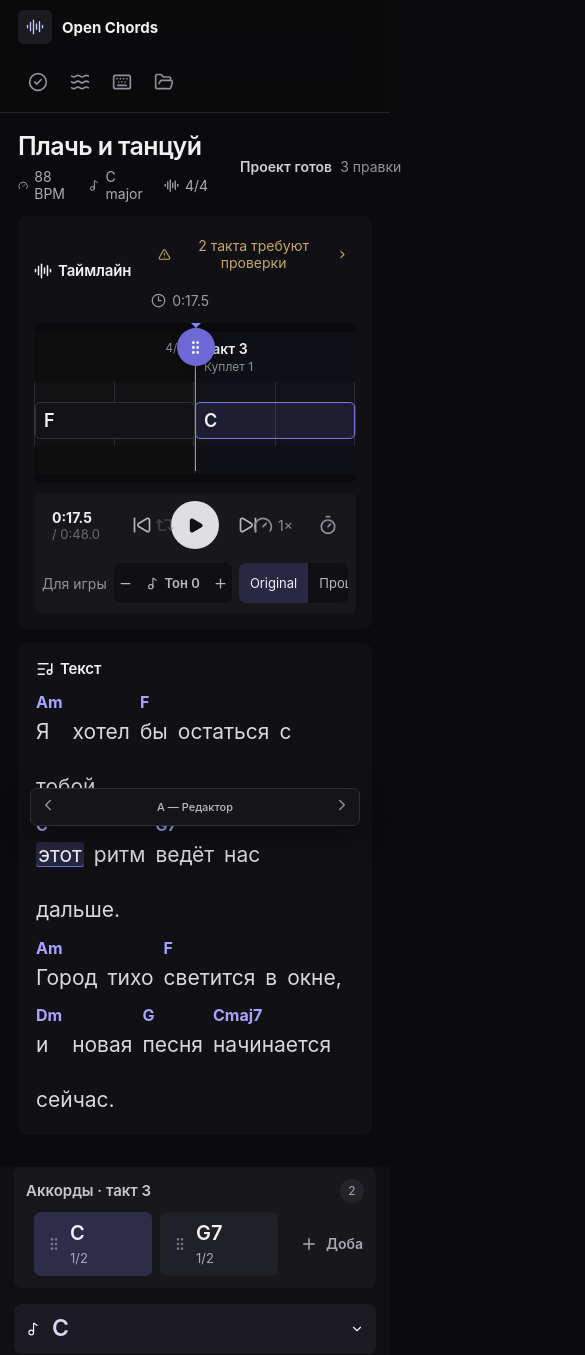
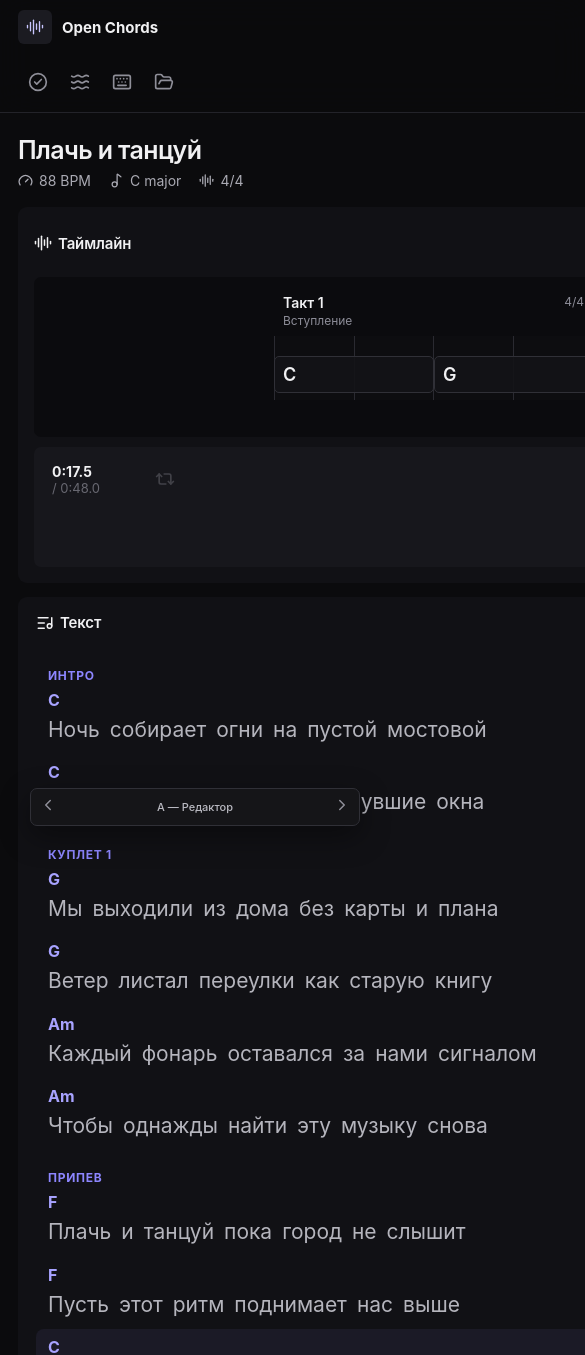
Before and after one commit to qisoft/open-chords, a React (Vite) app in the folder prototypes/workspace-ux/: page / in a window 390 px wide. Shown: the top 1355 px of the page, 585 px wide, since content can reach past the window. Built offline with nearby package versions, Linux system fonts and the light colour scheme.

Commit message:
Prototype full-song lyric autoscroll

```diff
--- a/prototypes/workspace-ux/src/App.jsx
+++ b/prototypes/workspace-ux/src/App.jsx
@@ -56,29 +56,42 @@ const CHORD_TYPES = [
   { id: 'nine', suffix: '9', label: 'с ноною' },
 ]
 
+function timedLyricLine(id, section, text, start, end) {
+  const tokens = text.split(' ')
+  const step = (end - start) / tokens.length
+  return {
+    id,
+    section,
+    words: tokens.map((word, index) => ({ id: `${id}-${index + 1}`, text: word, start: start + step * index, end: start + step * (index + 1) })),
+  }
+}
+
+// Prototype fixture: a complete original song, long enough to exercise independent lyric scrolling.
 const LYRIC_LINES = [
-  [
-    { id: 'l1-1', text: 'Я', start: 18, end: 20 }, { id: 'l1-2', text: 'хотел', start: 20, end: 23 },
-    { id: 'l1-3', text: 'бы', start: 23, end: 25 }, { id: 'l1-4', text: 'остаться', start: 25, end: 28 },
-    { id: 'l1-5', text: 'с', start: 28, end: 29 }, { id: 'l1-6', text: 'тобой,', start: 29, end: 32 },
-  ],
-  [
-    { id: 'l2-1', text: 'этот', start: 32, end: 35 }, { id: 'l2-2', text: 'ритм', start: 35, end: 38 },
-    { id: 'l2-3', text: 'ведёт', start: 38, end: 41 }, { id: 'l2-4', text: 'нас', start: 41, end: 43 },
-    { id: 'l2-5', text: 'дальше.', start: 43, end: 48 },
-  ],
-  [
-    { id: 'l3-1', text: 'Город', start: 48, end: 51 }, { id: 'l3-2', text: 'тихо', start: 51, end: 54 },
-    { id: 'l3-3', text: 'светится', start: 54, end: 58 }, { id: 'l3-4', text: 'в', start: 58, end: 59 },
-    { id: 'l3-5', text: 'окне,', start: 59, end: 64 },
-  ],
-  [
-    { id: 'l4-1', text: 'и', start: 64, end: 66 }, { id: 'l4-2', text: 'новая', start: 66, end: 70 },
-    { id: 'l4-3', text: 'песня', start: 70, end: 74 }, { id: 'l4-4', text: 'начинается', start: 74, end: 80 },
-    { id: 'l4-5', text: 'сейчас.', start: 80, end: 84 },
-  ],
+  timedLyricLine('intro-1', 'Интро', 'Ночь собирает огни на пустой мостовой', 0, 4),
+  timedLyricLine('intro-2', '', 'Первый аккорд отпирает уснувшие окна', 4, 8),
+  timedLyricLine('verse-1-1', 'Куплет 1', 'Мы выходили из дома без карты и плана', 8, 12),
+  timedLyricLine('verse-1-2', '', 'Ветер листал переулки как старую книгу', 12, 16),
+  timedLyricLine('verse-1-3', '', 'Каждый фонарь оставался за нами сигналом', 16, 20),
+  timedLyricLine('verse-1-4', '', 'Чтобы однажды найти эту музыку снова', 20, 24),
+  timedLyricLine('chorus-1-1', 'Припев', 'Плачь и танцуй пока город не слышит', 24, 28),
+  timedLyricLine('chorus-1-2', '', 'Пусть этот ритм поднимает нас выше', 28, 32),
+  timedLyricLine('chorus-1-3', '', 'Свет не погас пока мы его держим', 32, 36),
+  timedLyricLine('chorus-1-4', '', 'Плачь и танцуй оставайся надеждой', 36, 40),
+  timedLyricLine('verse-2-1', 'Куплет 2', 'Утро рисует на крышах холодные тени', 40, 44),
+  timedLyricLine('verse-2-2', '', 'Чашка остыла но песня ещё не допета', 44, 48),
+  timedLyricLine('verse-2-3', '', 'Мы научились не прятать свои отражения', 48, 52),
+  timedLyricLine('verse-2-4', '', 'И выбирать направление против запретов', 52, 56),
+  timedLyricLine('bridge-1', 'Бридж', 'Если дорога внезапно закончится утром', 56, 60),
+  timedLyricLine('bridge-2', '', 'Мы нарисуем продолжение прямо на небе', 60, 64),
+  timedLyricLine('bridge-3', '', 'Тихо считаем четыре удара до света', 64, 68),
+  timedLyricLine('final-1', 'Финальный припев', 'Плачь и танцуй пока город не слышит', 68, 72),
+  timedLyricLine('final-2', '', 'Пусть этот ритм поднимает нас выше', 72, 76),
+  timedLyricLine('final-3', '', 'Свет не погас пока мы его держим', 76, 80),
+  timedLyricLine('final-4', '', 'Плачь и танцуй оставайся надеждой', 80, 84),
+  timedLyricLine('outro-1', 'Аутро', 'Последний аккорд растворяется медленно в окнах', 84, 88),
 ]
-const LYRIC_WORDS = LYRIC_LINES.flat()
+const LYRIC_WORDS = LYRIC_LINES.flatMap((line) => line.words)
 
 const STATES = [
   { label: 'Готово', title: 'Проект готов', detail: '3 правки', tone: 'good', icon: CheckCircle2 },
@@ -269,15 +282,15 @@ function timedChordEvents(bars) {
   return result
 }
 function chordLabelsForLyricLines(bars, lines) {
-  const labels = Array(lines.flat().length).fill('')
+  const labels = Array(lines.flatMap((line) => line.words).length).fill('')
   const chordEvents = timedChordEvents(bars)
   let lineOffset = 0
   lines.forEach((line) => {
     chordEvents.forEach((event) => {
-      const wordIndex = line.findIndex((word) => event.start < word.end && event.end > word.start)
+      const wordIndex = line.words.findIndex((word) => event.start < word.end && event.end > word.start)
       if (wordIndex >= 0 && !labels[lineOffset + wordIndex]) labels[lineOffset + wordIndex] = event.chord
     })
-    lineOffset += line.length
+    lineOffset += line.words.length
   })
   return labels
 }
@@ -608,12 +621,47 @@ function TimelineControls({ state, dispatch }) {
   </section>
 }
 
+function LyricsPanel({ state }) {
+  const scrollRef = useRef(null)
+  const lineRefs = useRef([])
+  const currentLyricIndex = LYRIC_WORDS.findIndex((word) => state.positionUnits >= word.start && state.positionUnits < word.end)
+  const currentWordId = LYRIC_WORDS[currentLyricIndex]?.id
+  const currentLineIndex = LYRIC_LINES.findIndex((line) => line.words.some((word) => word.id === currentWordId))
+  const lyricChordLabels = useMemo(() => chordLabelsForLyricLines(state.bars, LYRIC_LINES).map((chord) => presentedChord(chord, state)), [state.bars, state.transpose, state.chordMode])
+
+  useEffect(() => {
+    const scroller = scrollRef.current
+    const target = lineRefs.current[currentLineIndex]
+    if (!scroller || !target) return
+    const scrollRect = scroller.getBoundingClientRect()
+    const targetRect = target.getBoundingClientRect()
+    const targetTop = scroller.scrollTop + targetRect.top - scrollRect.top - (scroller.clientHeight - targetRect.height) / 2
+    scroller.scrollTo({ top: Math.max(0, targetTop), behavior: state.reducedMotion ? 'auto' : 'smooth' })
+  }, [currentLineIndex, state.reducedMotion])
+
+  let lineOffset = 0
+  return <section className="lyrics-strip" aria-label="Полный текст песни с аккордами и таймингом">
+    <div className="lyrics-heading"><h2><ListMusic size={15} aria-hidden="true" />Текст</h2></div>
+    <div ref={scrollRef} className="lyrics-scroll" tabIndex="0" aria-label="Текст песни">
+      <div className="lyrics-lines">{LYRIC_LINES.map((line, lineIndex) => {
+        const offset = lineOffset
+        lineOffset += line.words.length
+        const active = lineIndex === currentLineIndex
+        return <div className="lyric-block" key={line.id}>
+          {line.section && <h3 className="lyric-section">{line.section}</h3>}
+          <p ref={(node) => { lineRefs.current[lineIndex] = node }} className={`lyric-line${active ? ' active-line' : ''}`} aria-current={active ? 'true' : undefined}>
+            {line.words.map((word, wordIndex) => { const index = offset + wordIndex; return <span className="lyric-token" key={word.id}><strong className="lyric-chord" aria-hidden={lyricChordLabels[index] ? undefined : true}>{lyricChordLabels[index] || '\u00a0'}</strong><span>{index === currentLyricIndex ? <mark title="Сейчас звучит это слово">{word.text}</mark> : word.text}</span></span> })}
+          </p>
+        </div>
+      })}</div>
+    </div>
+  </section>
+}
+
 function VariantA({ state, dispatch, bar, event }) {
-  const currentLyricIndex = LYRIC_WORDS.findIndex((word) => state.positionUnits >= word.start && state.positionUnits < word.end)
-  const lyricChordLabels = useMemo(() => chordLabelsForLyricLines(state.bars, LYRIC_LINES).map((chord) => presentedChord(chord, state)), [state.bars, state.transpose, state.chordMode])
   const presentedKey = shiftedRoot('C', state.transpose ?? 0)
   return <div className="shell variant-a"><Header state={state} dispatch={dispatch} /><div className="studio-grid">
-    <main id="workspace-main" className="studio-main" tabIndex="-1"><div className="editor-intro"><div><h1>Плачь и танцуй</h1><div className="track-facts"><span><Gauge size={12} aria-hidden="true" />88 BPM</span><span><Music2 size={12} aria-hidden="true" />{presentedKey} major</span><span><AudioLines size={12} aria-hidden="true" />4/4</span></div></div><StatusBanner state={state} /></div><Timeline state={state} dispatch={dispatch} controls /><section className="lyrics-strip" aria-label="Многострочный текст песни с аккордами и таймингом"><div className="lyrics-heading"><h2><ListMusic size={15} aria-hidden="true" />Текст</h2></div><div className="lyrics-lines">{LYRIC_LINES.map((line, lineIndex) => { const lineOffset = LYRIC_LINES.slice(0, lineIndex).reduce((sum, item) => sum + item.length, 0); return <p className="lyric-line" key={`line-${lineIndex}`}>{line.map((word, wordIndex) => { const index = lineOffset + wordIndex; return <span className="lyric-token" key={word.id}><strong className="lyric-chord" aria-hidden={lyricChordLabels[index] ? undefined : true}>{lyricChordLabels[index] || '\u00a0'}</strong><span>{index === currentLyricIndex ? <mark title="Сейчас звучит это слово">{word.text}</mark> : word.text}</span></span> })}</p> })}</div></section></main>
+    <main id="workspace-main" className="studio-main" tabIndex="-1"><div className="editor-intro"><div><h1>Плачь и танцуй</h1><div className="track-facts"><span><Gauge size={12} aria-hidden="true" />88 BPM</span><span><Music2 size={12} aria-hidden="true" />{presentedKey} major</span><span><AudioLines size={12} aria-hidden="true" />4/4</span></div></div><StatusBanner state={state} /></div><Timeline state={state} dispatch={dispatch} controls /><LyricsPanel state={state} /></main>
     <EventEditor state={state} bar={bar} event={event} dispatch={dispatch} />
   </div></div>
 }
--- a/prototypes/workspace-ux/src/styles.css
+++ b/prototypes/workspace-ux/src/styles.css
@@ -108,7 +108,7 @@ button { cursor: pointer; }
 .chip-button[aria-pressed="true"] { border-color: var(--good); background: #123126; color: var(--good); }
 
 /* Variant A */
-.studio-grid { display: grid; grid-template-columns: minmax(560px, 1fr) 370px; min-height: calc(100vh - 152px); }
+.studio-grid { display: grid; grid-template-columns: minmax(0, 1fr) minmax(340px, 370px); min-height: calc(100vh - 152px); }
 .library-panel { border-right: 1px solid var(--line); background: #0d1015; }
 .search-label { display: block; padding: 12px; }
 .search-label input, .field-group input { width: 100%; min-height: 42px; border: 1px solid var(--line); border-radius: 9px; background: var(--surface); color: var(--text); padding: 8px 10px; }
@@ -675,6 +675,55 @@ mark { border-radius: 4px; background: #564a16; color: var(--text); padding: 0 3
 .variant-a .time-readout { margin: 0 10px; font-size: 14px; }
 .variant-a .time-readout span { font-size: 13px; }
 
+/* Viewport workspace: timeline and editor stay put while the complete song scrolls on its own. */
+html, body, #root { height: 100%; }
+.variant-a {
+  display: grid;
+  grid-template-rows: auto minmax(0, 1fr);
+  height: 100%;
+  min-height: 0;
+  overflow: hidden;
+  padding-bottom: 0;
+}
+.variant-a .studio-grid { height: 100%; min-height: 0; overflow: hidden; }
+.variant-a .studio-main {
+  display: grid;
+  grid-template-rows: auto auto minmax(0, 1fr);
+  min-height: 0;
+  overflow: hidden;
+}
+.variant-a .inspector {
+  height: 100%;
+  min-height: 0;
+  overflow-y: auto;
+  overscroll-behavior: contain;
+  scrollbar-color: #393941 transparent;
+}
+.variant-a .lyrics-strip {
+  display: flex;
+  min-height: 0;
+  flex-direction: column;
+  overflow: hidden;
+  padding: 16px 0 0;
+}
+.variant-a .lyrics-heading { flex: 0 0 auto; padding: 0 18px 12px; }
+.variant-a .lyrics-scroll {
+  min-height: 0;
+  flex: 1 1 auto;
+  overflow-y: auto;
+  overscroll-behavior: contain;
+  scroll-padding-block: 40%;
+  scrollbar-color: #393941 transparent;
+}
+.variant-a .lyrics-scroll:focus-visible { outline-offset: -3px; }
+.variant-a .lyrics-lines { gap: 0; margin: 0; padding: 4px 18px 38vh; }
+.variant-a .lyric-block { display: grid; gap: 8px; padding: 10px 12px; border-radius: 8px; }
+.variant-a .lyric-block:has(.active-line) { background: rgba(141,134,255,.075); }
+.variant-a .lyric-section { margin: 10px 0 1px; color: #8d86ff; font-size: 12px; font-weight: 650; letter-spacing: .06em; text-transform: uppercase; }
+.variant-a .lyric-line { transition: color 160ms ease, opacity 160ms ease; }
+.variant-a .lyric-line:not(.active-line) { color: #b5b5bd; }
+.variant-a .lyric-line.active-line { color: #f0f0f3; }
+
 @media (max-width: 1320px) {
   .variant-a .presentation-controls { width: 100%; overflow-x: auto; padding-bottom: 2px; }
 }
@@ -735,7 +784,12 @@ mark { border-radius: 4px; background: #564a16; color: var(--text); padding: 0 3
 .shortcut-list div { display: grid; grid-template-columns: 130px 1fr; gap: 18px; padding: 12px 0; border-bottom: 1px solid var(--line); }
 .shortcut-list dt { font-weight: 900; }.shortcut-list dd { margin: 0; color: var(--muted); }
 
-@media (max-width: 1050px) {
+@media (max-width: 760px) {
+  .variant-a { height: auto; min-height: 100%; overflow: visible; }
+  .variant-a .studio-grid { height: auto; overflow: visible; }
+  .variant-a .studio-main { display: flex; overflow: visible; }
+  .variant-a .lyrics-strip { min-height: 520px; }
+  .variant-a .inspector { height: auto; overflow: visible; }
   .studio-grid { grid-template-columns: 1fr; min-height: 0; align-items: start; }
   .variant-a .inspector { border: 0; }
   .variant-a .field-group { grid-template-columns: minmax(0, 1fr) minmax(300px, .85fr); align-items: start; }
```
